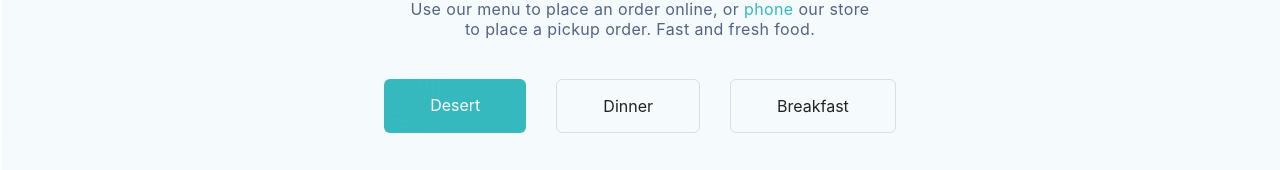
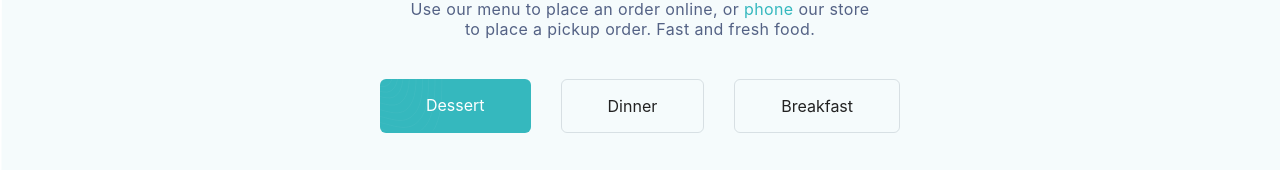
Before and after one commit to rap1dity/react-home-works, a React (Vite) app: page / in a window 1280 px wide. Both pictures are taken after a click on the element "Menu". Shown: the part 276-446 px from the top of the page. Built offline with nearby package versions, Linux system fonts and the light colour scheme; a web font is replaced by a local one.

Commit message:
refactor(L-2)

```diff
--- a/src/entities/category/index.js
+++ /dev/null
@@ -1 +0,0 @@
-export { CategoryList } from './ui/category-list.jsx';
--- a/src/entities/category/ui/category-list.jsx
+++ b/src/pages/menu/ui/category-list/index.jsx
@@ -1,4 +1,4 @@
-import * as styles from "./category-list.module.css";
+import * as styles from "@src/pages/menu/ui/category-list/category-list.module.css";
 import { useState } from "react";
 
 export const CategoryList = ({ categories }) => {
--- a/src/pages/menu/ui/menu-page.jsx
+++ b/src/pages/menu/ui/menu-page.jsx
@@ -7,7 +7,7 @@ import burgerClassic from '/assets/burgers/burger-classic.png';
 import * as styles from './menu-page.module.css'
 import { ProductList } from '@src/entities/product';
 import { UiTooltip } from '@src/shared/ui/ui-tooltip';
-import { CategoryList } from '@src/entities/category';
+import { CategoryList } from './category-list';
 
 const products = [
     { id: '049339e6-a9d9-452b-bfad-4be5e3fa811b', title: 'Burger Dreams', description: 'Lorem Ipsum is simply dummy text of the printing and typesetting industry.', price: 9.20, src: burgerDreams, alt: 'Burger'},
@@ -18,7 +18,7 @@ const products = [
     { id: '049339e6-a9d9-452b-bfad-4be5e3fa8116', title: 'Burger Classic', description: 'Lorem Ipsum is simply dummy text of the printing and typesetting industry.', price: 8.00, src: burgerClassic, alt: 'Burger'},
 ]
 
-const categories = ['Desert', 'Dinner', 'Breakfast'];
+const categories = ['Dessert', 'Dinner', 'Breakfast'];
 
 export const MenuPage = () => {
     return (
```
Also changed, not shown: src/pages/menu/ui/category-list/category-list.module.css (renamed from src/entities/category/ui/category-list.module.css).
